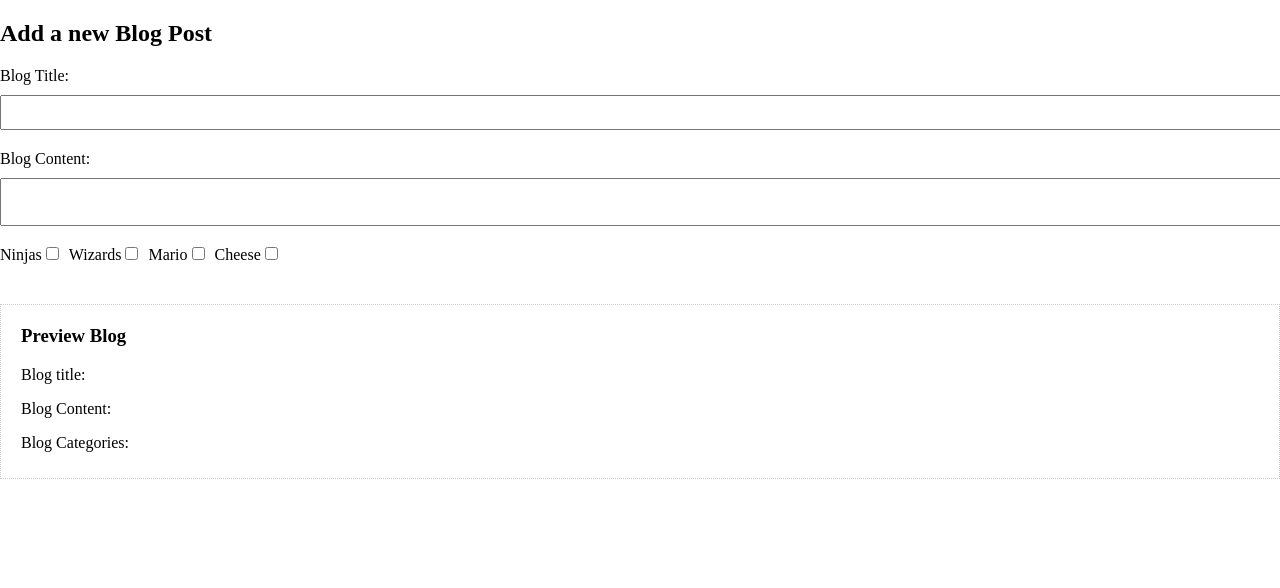
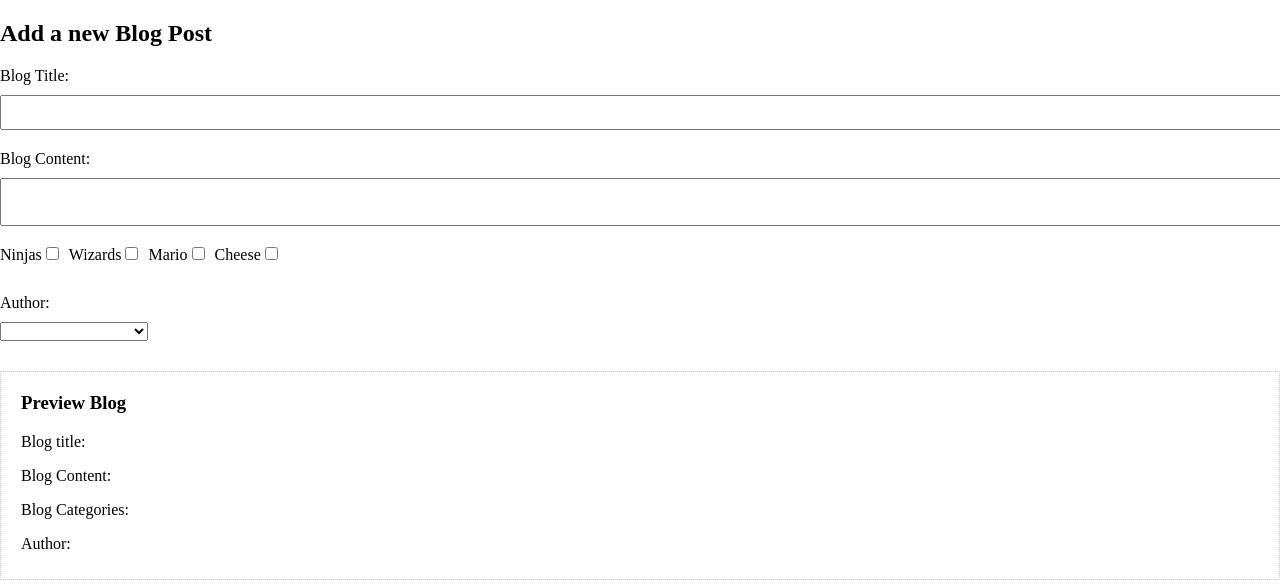
Before and after one commit to newklear-job/vuejsCLI-test, a Vue app: page / in a window 1280 px wide. Shown: the top 588 px of the page. Built offline with nearby package versions, Linux system fonts and the light colour scheme.

Commit message:
Select Box Binding

```diff
--- a/src/components/addBlog.vue
+++ b/src/components/addBlog.vue
@@ -1,12 +1,16 @@
 <template>
-  <div>
+<div>
 <h2>Add a new Blog Post</h2>
 <form>
-  <label>Blog Title:</label>
+  <div id="text">
+
+
+    <label>Blog Title:</label>
     <input type="text" v-model.lazy="blog.title" required/>
     <label>Blog Content:</label>
     <textarea v-model="blog.content"></textarea>
-    <div id="checkboxes">
+  </div>
+  <div id="checkboxes">
       <label>Ninjas</label>
       <input type="checkbox" value="ninjas" v-model="blog.categories"/>
 
@@ -18,7 +22,14 @@
 
       <label>Cheese</label>
       <input type="checkbox" value="cheese" v-model="blog.categories"/>
-    </div>
+  </div>
+
+  <div id="selects">
+    <label>Author:</label>
+    <select v-model="blog.author">
+      <option v-for="author in authors">{{author}}</option>
+    </select>
+  </div>
 </form>
 <div id="preview">
 <h3>Preview Blog</h3>
@@ -29,6 +40,7 @@
 <ul>
   <li v-for="category in blog.categories">{{category}}</li>
 </ul>
+<p>Author: {{blog.author}}</p>
 </div>
   </div>
 </template>
@@ -42,8 +54,10 @@
         blog:{
           title:'',
           content:'',
-          categories: []
-        }
+          categories: [],
+          author: ''
+        },
+        authors:['Vitalik', 'The Angular Avenger', 'Mario', 'Ninja']
     }
   }
 
```
